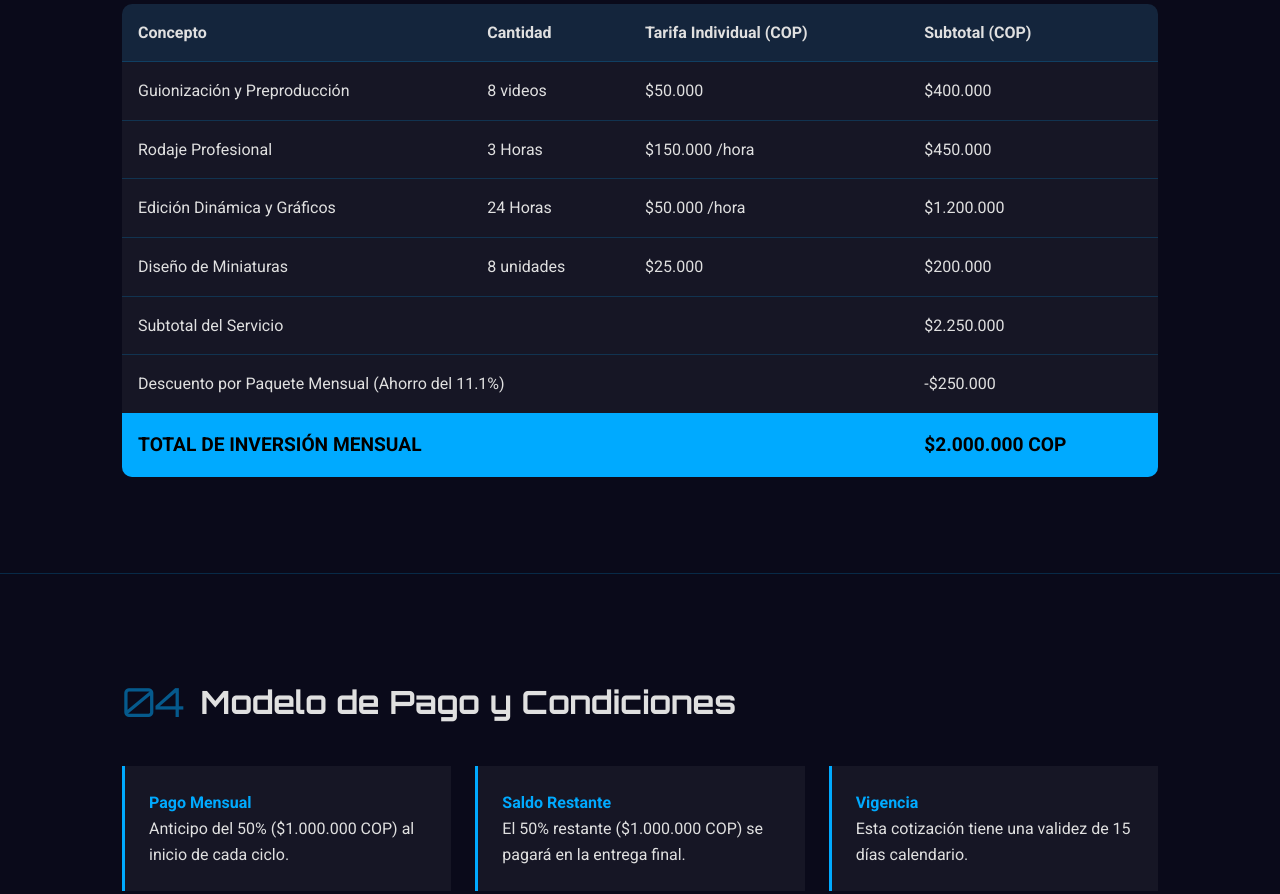
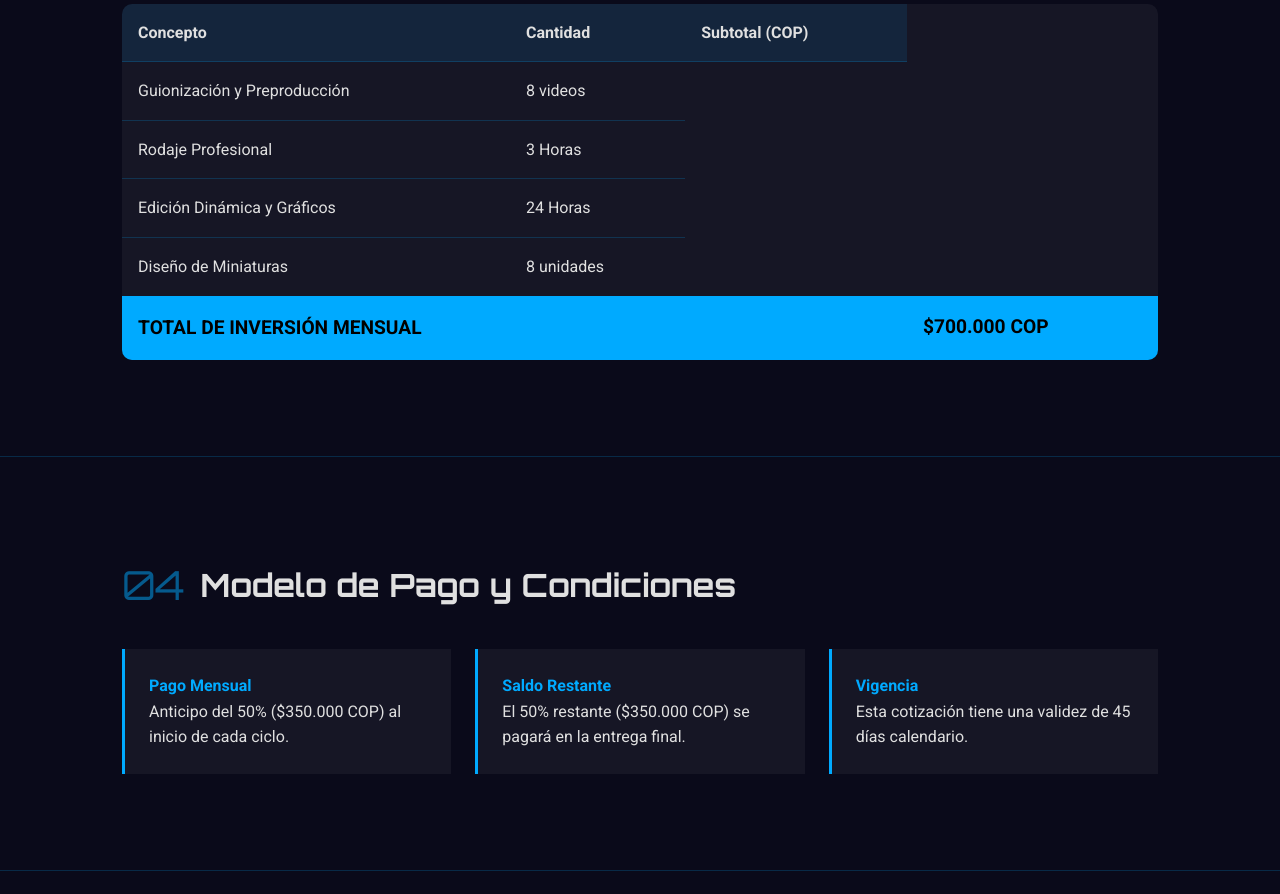
Before and after one commit to gianpaolm/Cotizacion-JuanAngel.Github.io, a plain HTML site: page online_viewer_net (3).html in a window 1280 px wide. Shown: the part 1740-2634 px from the top of the page. Drawn offline with Linux system fonts and the light colour scheme.

Commit message:
Update online_viewer_net (3).html

```diff
--- a/online_viewer_net (3).html
+++ b/online_viewer_net (3).html
@@ -3,7 +3,7 @@
 <head>
     <meta charset="UTF-8">
     <meta name="viewport" content="width=device-width, initial-scale=1.0">
-    <title>Gvisual - Cotización para Juan Pablo Ange</title>
+    <title>Gvisual - Cotización para Juan Pablo Angel</title>
     <link rel="preconnect" href="https://fonts.googleapis.com">
     <link rel="preconnect" href="https://fonts.gstatic.com" crossorigin>
     <link href="https://fonts.googleapis.com/css2?family=Orbitron:wght@400;700&family=Roboto:wght@300;400;700&display=swap" rel="stylesheet">
@@ -432,7 +432,7 @@
                             <tr>
                                 <th>Concepto</th>
                                 <th>Cantidad</th>
-                                <th>Tarifa Individual (COP)</th>
+
                                 <th>Subtotal (COP)</th>
                             </tr>
                         </thead>
@@ -440,40 +440,30 @@
                             <tr>
                                 <td>Guionización y Preproducción</td>
                                 <td>8 videos</td>
-                                <td>$50.000</td>
-                                <td>$400.000</td>
+
                             </tr>
                             <tr>
                                 <td>Rodaje Profesional</td>
                                 <td>3 Horas</td>
-                                <td>$150.000 /hora</td>
-                                <td>$450.000</td>
+
                             </tr>
                             <tr>
                                 <td>Edición Dinámica y Gráficos</td>
                                 <td>24 Horas</td>
-                                <td>$50.000 /hora</td>
-                                <td>$1.200.000</td>
+
                             </tr>
                             <tr>
                                 <td>Diseño de Miniaturas</td>
                                 <td>8 unidades</td>
-                                <td>$25.000</td>
-                                <td>$200.000</td>
+
                             </tr>
                         </tbody>
                         <tfoot>
-                            <tr>
-                                <td colspan="3">Subtotal del Servicio</td>
-                                <td>$2.250.000</td>
-                            </tr>
-                            <tr>
-                                <td colspan="3">Descuento por Paquete Mensual (Ahorro del 11.1%)</td>
-                                <td>-$250.000</td>
-                            </tr>
+
+
                             <tr class="total">
                                 <td colspan="3">TOTAL DE INVERSIÓN MENSUAL</td>
-                                <td>$2.000.000 COP</td>
+                                <td>$700.000 COP</td>
                             </tr>
                         </tfoot>
                     </table>
@@ -490,15 +480,15 @@
                 <div class="payment-terms">
                     <div class="term">
                         <h4>Pago Mensual</h4>
-                        <p>Anticipo del 50% ($1.000.000 COP) al inicio de cada ciclo.</p>
+                        <p>Anticipo del 50% ($350.000 COP) al inicio de cada ciclo.</p>
                     </div>
                     <div class="term">
                         <h4>Saldo Restante</h4>
-                        <p>El 50% restante ($1.000.000 COP) se pagará en la entrega final.</p>
+                        <p>El 50% restante ($350.000 COP) se pagará en la entrega final.</p>
                     </div>
                     <div class="term">
                         <h4>Vigencia</h4>
-                        <p>Esta cotización tiene una validez de 15 días calendario.</p>
+                        <p>Esta cotización tiene una validez de 45 días calendario.</p>
                     </div>
                 </div>
             </div>
@@ -513,8 +503,6 @@
                 <ul>
                     <li><strong>Locaciones Pagadas:</strong> No se incluye el costo de alquiler de estudios o gimnasios.</li>
                     <li><strong>Personal Adicional:</strong> Modelos, actores o maquilladores no están incluidos.</li>
-                    <li><strong>Material de Archivo Premium:</strong> Licencias de stock footage o música premium tendrán un costo adicional.</li>
-                    <li><strong>Revisiones Extra:</strong> Revisiones adicionales tendrán un costo de $50.000 COP por hora.</li>
                 </ul>
             </div>
         </section>
```
